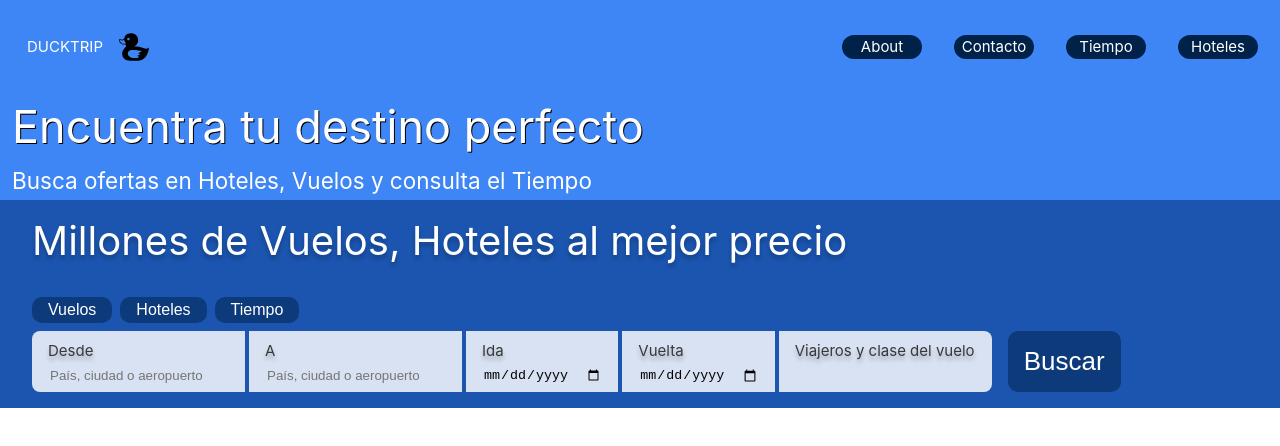
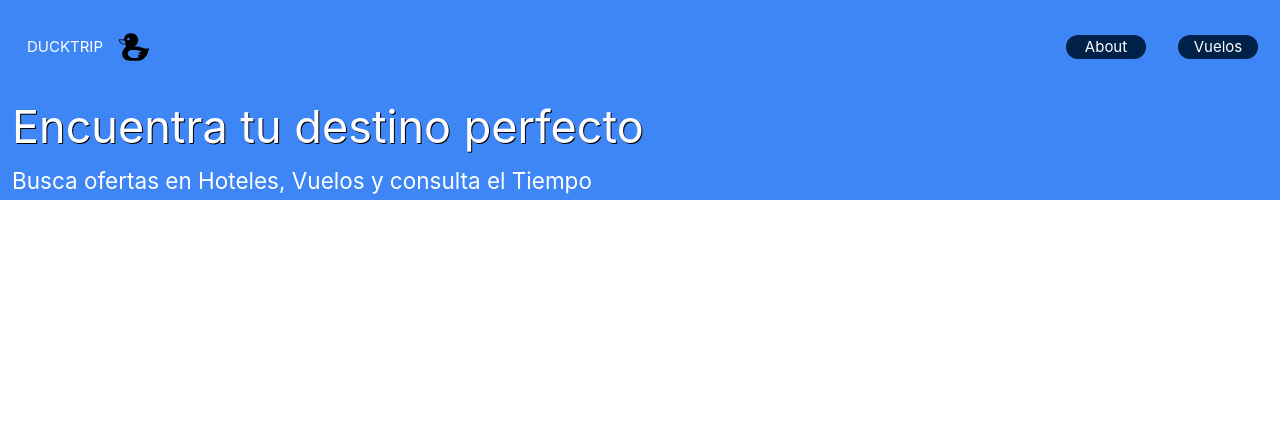
Before and after one commit to davidgm26/ducktrip-app, a Vue app: page / in a window 1280 px wide. Shown: the top 446 px of the page. Built offline with nearby package versions, Linux system fonts and the light colour scheme.

Commit message:
Navigation bar finish with components router

```diff
--- a/src/App.vue
+++ b/src/App.vue
@@ -1,25 +1,10 @@
 <script>
-import SearchFlight from './components/SearchFlight.vue';
-import NavigationTopBar from './components/NavigationTopBar.vue';
-
 export default {
   name: 'App',
-  components: {
-    SearchFlight,
-    NavigationTopBar,
-  }
 }
-
 </script>
 
 <template>
-  <header>
-    <NavigationTopBar />
-  </header>
-  <main>
-    <SearchFlight />
-  </main>
-
   <RouterView />
 </template>
 
--- a/src/components/NavigationTopBar.vue
+++ b/src/components/NavigationTopBar.vue
@@ -1,15 +1,18 @@
 <template>
     <nav class="container">
         <div class="top-side">
-            <div class="logo">
-                <p class="name">DUCKTRIP</p>
-                <img src="../assets/icons/logo.svg" alt="logo">
+            <div>
+                <router-link to="/" class="logo">
+                    <p class="name">DUCKTRIP</p>
+                    <img src="../assets/icons/logo.svg" alt="logo">
+                </router-link>
+
             </div>
             <div class="buttons">
-                <a class="button">About</a>
-                <a class="button">Contacto</a>
-                <a class="button">Tiempo</a>
-                <a class="button">Hoteles</a>
+                <router-link to="/" class="button">About</router-link>
+                <router-link to="/flights" class="button">Vuelos</router-link>
+                <!-- <router-link to="/" class="button">Tiempo</router-link> -->
+                <!-- <router-link to="/" class="button">Hoteles</router-link> -->
             </div>
         </div>
         <div class="bottom-side">
@@ -61,6 +64,7 @@ export default {
                 background-color: #002148;
                 color: var(--words-color);
                 border-radius: 20px;
+                text-decoration: none;
             }
         }
 
@@ -71,6 +75,7 @@ export default {
             align-items: center;
             gap: 1rem;
             color: var(--words-color);
+            text-decoration: none;
 
             & img {
                 max-width: 30px;
@@ -96,4 +101,5 @@ export default {
         }
     }
 
-}</style>
+}
+</style>
--- a/src/router/index.js
+++ b/src/router/index.js
@@ -1,8 +1,24 @@
 import { createRouter, createWebHistory } from "vue-router";
+import  HomePage  from "../views/HomePage.vue"
+import  FlightPage  from "../views/FlightPage.vue"
+
+
 
 const router = createRouter({
   history: createWebHistory(import.meta.env.BASE_URL),
-  routes: [],
+  routes: [{
+    path:'/',
+    name:'home',
+    component: HomePage
+  },
+  {
+    path:'/flights',
+    name: 'flights',
+    component: FlightPage
+  }
+
+
+  ],
 });
 
 export default router;
--- /dev/null
+++ b/src/views/FlightPage.vue
@@ -0,0 +1,19 @@
+<template>
+    <NavigationTopBar />
+    <div>
+        <SearchFlight />
+    </div>
+</template>
+<script>
+import NavigationTopBar from '../components/NavigationTopBar.vue';
+import SearchFlight from '../components/SearchFlight.vue'
+
+export default {
+    name: 'FlightPage',
+    components: {
+        SearchFlight,
+        NavigationTopBar
+    }
+
+}
+</script>
--- /dev/null
+++ b/src/views/HomePage.vue
@@ -0,0 +1,14 @@
+<template>
+    <NavigationTopBar />
+    <div>
+    </div>
+</template>
+<script>
+import NavigationTopBar from '../components/NavigationTopBar.vue';
+
+export default {
+    name: 'HomePage',
+    components: { NavigationTopBar }
+}
+</script>
+<style scoped></style>
```
